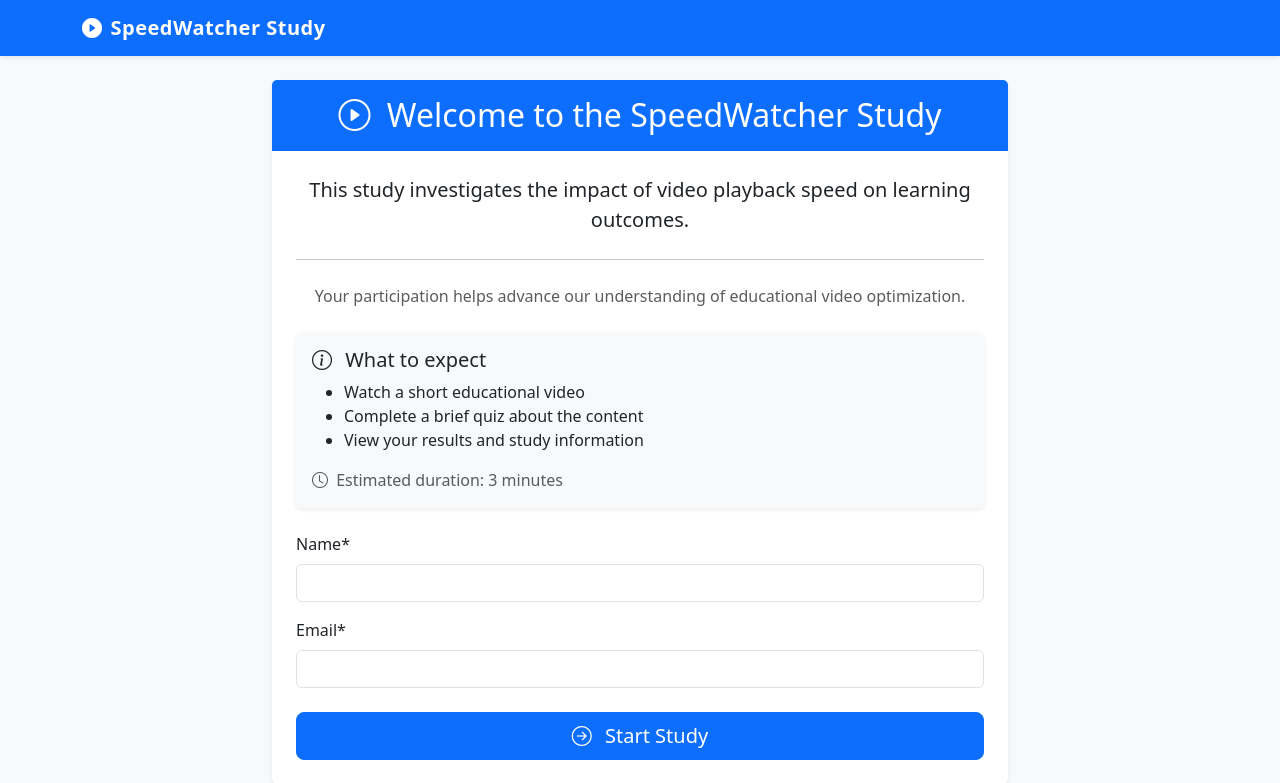
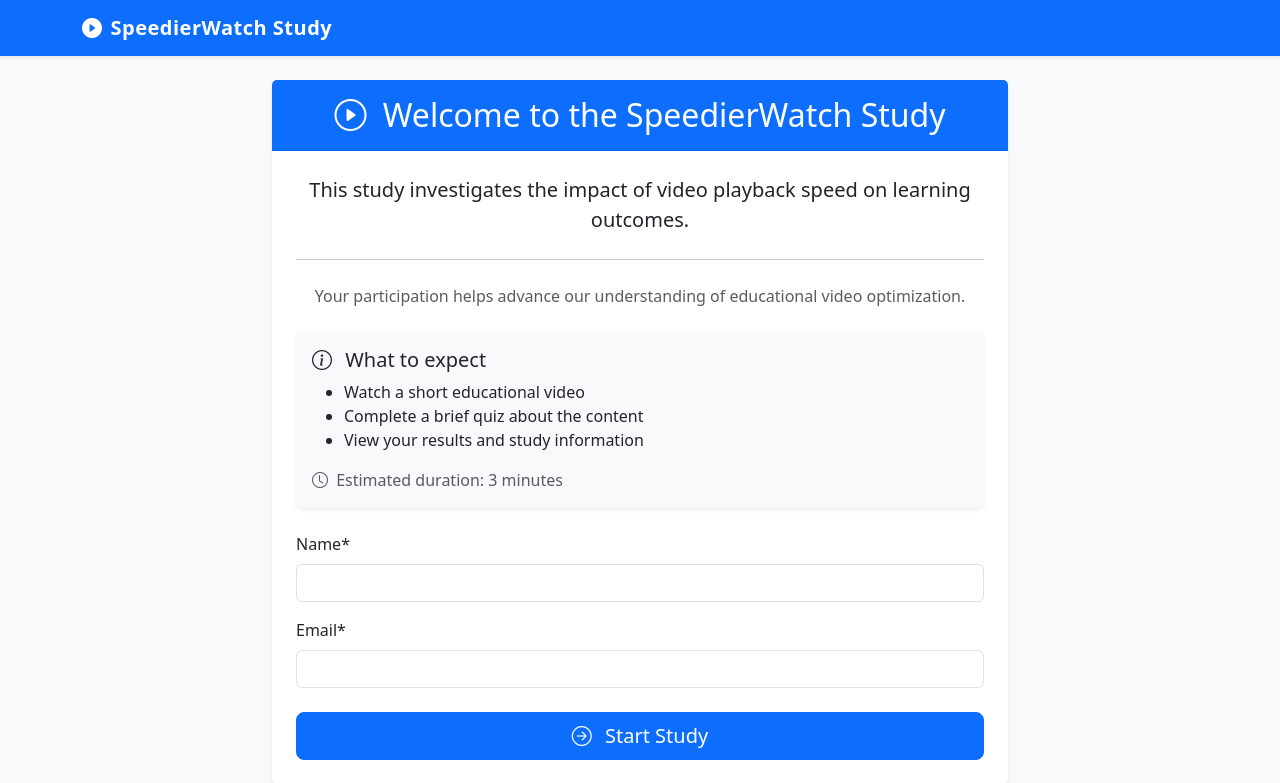
Before and after one commit to Injng/speedierwatch, a Django app: page / in a window 1280 px wide. Shown: the top 783 px of the page. Run offline with Django 5.2, Linux system fonts and the light colour scheme; some libraries are stand-ins or nearby versions.

Commit message:
Rebrand project from speedwatcher to speedierwatch

```diff
--- a/manage.py
+++ b/manage.py
@@ -7,7 +7,7 @@ import sys
 
 def main():
     """Run administrative tasks."""
-    os.environ.setdefault("DJANGO_SETTINGS_MODULE", "speedwatcher.settings")
+    os.environ.setdefault("DJANGO_SETTINGS_MODULE", "speedierwatch.settings")
     try:
         from django.core.management import execute_from_command_line
     except ImportError as exc:
--- a/pyproject.toml
+++ b/pyproject.toml
@@ -1,5 +1,5 @@
 [project]
-name = "speedwatcher"
+name = "speedierwatch"
 version = "0.1.0"
 description = "Add your description here"
 readme = "README.md"
--- a/speedwatcher/asgi.py
+++ b/speedierwatch/asgi.py
@@ -1,5 +1,5 @@
 """
-ASGI config for speedwatcher project.
+ASGI config for speedierwatch project.
 
 It exposes the ASGI callable as a module-level variable named ``application``.
 
@@ -11,6 +11,6 @@ import os
 
 from django.core.asgi import get_asgi_application
 
-os.environ.setdefault("DJANGO_SETTINGS_MODULE", "speedwatcher.settings")
+os.environ.setdefault("DJANGO_SETTINGS_MODULE", "speedierwatch.settings")
 
 application = get_asgi_application()
--- a/speedwatcher/settings.py
+++ b/speedierwatch/settings.py
@@ -1,5 +1,5 @@
 """
-Django settings for speedwatcher project.
+Django settings for speedierwatch project.
 
 Generated by 'django-admin startproject' using Django 5.0.2.
 
@@ -52,7 +52,7 @@ MIDDLEWARE = [
     "django.middleware.clickjacking.XFrameOptionsMiddleware",
 ]
 
-ROOT_URLCONF = "speedwatcher.urls"
+ROOT_URLCONF = "speedierwatch.urls"
 
 TEMPLATES = [
     {
@@ -70,7 +70,7 @@ TEMPLATES = [
     },
 ]
 
-WSGI_APPLICATION = "speedwatcher.wsgi.application"
+WSGI_APPLICATION = "speedierwatch.wsgi.application"
 
 
 # Database
--- a/speedwatcher/urls.py
+++ b/speedierwatch/urls.py
@@ -1,5 +1,5 @@
 """
-URL configuration for speedwatcher project.
+URL configuration for speedierwatch project.
 
 The `urlpatterns` list routes URLs to views. For more information please see:
     https://docs.djangoproject.com/en/5.0/topics/http/urls/
--- a/speedwatcher/wsgi.py
+++ b/speedierwatch/wsgi.py
@@ -1,5 +1,5 @@
 """
-WSGI config for speedwatcher project.
+WSGI config for speedierwatch project.
 
 It exposes the WSGI callable as a module-level variable named ``application``.
 
@@ -11,6 +11,6 @@ import os
 
 from django.core.wsgi import get_wsgi_application
 
-os.environ.setdefault("DJANGO_SETTINGS_MODULE", "speedwatcher.settings")
+os.environ.setdefault("DJANGO_SETTINGS_MODULE", "speedierwatch.settings")
 
 application = get_wsgi_application()
--- a/templates/base.html
+++ b/templates/base.html
@@ -3,7 +3,7 @@
 <head>
     <meta charset="UTF-8">
     <meta name="viewport" content="width=device-width, initial-scale=1.0">
-    <title>{% block title %}SpeedWatcher Study{% endblock %}</title>
+    <title>{% block title %}SpeedierWatch Study{% endblock %}</title>
     <link href="https://cdn.jsdelivr.net/npm/bootstrap@5.3.0/dist/css/bootstrap.min.css" rel="stylesheet">
     <link rel="stylesheet" href="https://cdn.jsdelivr.net/npm/bootstrap-icons@1.10.5/font/bootstrap-icons.css">
     <style>
@@ -39,7 +39,7 @@
         <div class="container">
             <a class="navbar-brand d-flex align-items-center" href="{% url 'study:home' %}">
                 <i class="bi bi-play-circle-fill me-2"></i>
-                SpeedWatcher Study
+                SpeedierWatch Study
             </a>
         </div>
     </nav>
--- a/templates/study/home.html
+++ b/templates/study/home.html
@@ -1,7 +1,7 @@
 {% extends 'base.html' %}
 {% load crispy_forms_tags %}
 
-{% block title %}Welcome - SpeedWatcher Study{% endblock %}
+{% block title %}Welcome - SpeedierWatch Study{% endblock %}
 
 {% block content %}
 <div class="row justify-content-center">
@@ -10,7 +10,7 @@
             <div class="card-header bg-primary text-white py-3">
                 <h2 class="text-center mb-0">
                     <i class="bi bi-play-circle me-2"></i>
-                    Welcome to the SpeedWatcher Study
+                    Welcome to the SpeedierWatch Study
                 </h2>
             </div>
             <div class="card-body p-4">
--- a/templates/study/invalidated.html
+++ b/templates/study/invalidated.html
@@ -1,6 +1,6 @@
 {% extends 'base.html' %}
 
-{% block title %}Study Invalidated - SpeedWatcher Study{% endblock %}
+{% block title %}Study Invalidated - SpeedierWatch Study{% endblock %}
 
 {% block content %}
 <div class="row justify-content-center">
--- a/templates/study/quiz.html
+++ b/templates/study/quiz.html
@@ -1,7 +1,7 @@
 {% extends 'base.html' %}
 {% load crispy_forms_tags %}
 
-{% block title %}Quiz - SpeedWatcher Study{% endblock %}
+{% block title %}Quiz - SpeedierWatch Study{% endblock %}
 
 {% block content %}
 <div class="row justify-content-center">
--- a/templates/study/results.html
+++ b/templates/study/results.html
@@ -1,6 +1,6 @@
 {% extends 'base.html' %}
 
-{% block title %}Results - SpeedWatcher Study{% endblock %}
+{% block title %}Results - SpeedierWatch Study{% endblock %}
 
 {% block content %}
 <div class="row justify-content-center">
--- a/templates/study/video.html
+++ b/templates/study/video.html
@@ -1,7 +1,7 @@
 {% extends 'base.html' %}
 {% load static %}
 
-{% block title %}Video - SpeedWatcher Study{% endblock %}
+{% block title %}Video - SpeedierWatch Study{% endblock %}
 
 {% block extra_css %}
 <style>
```
Also changed, not shown: README.md, speedierwatch/__init__.py (added), 1 other file.
